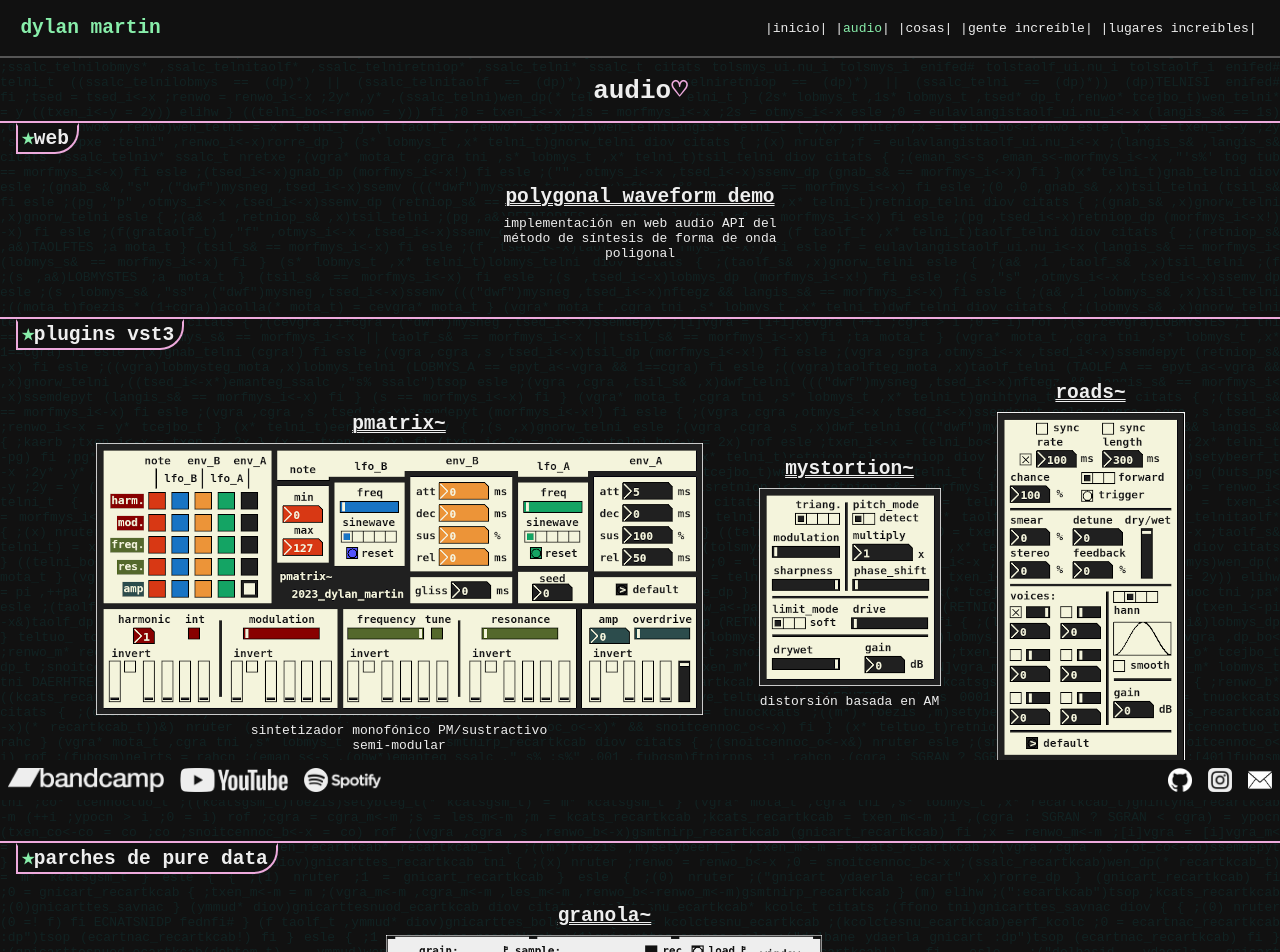
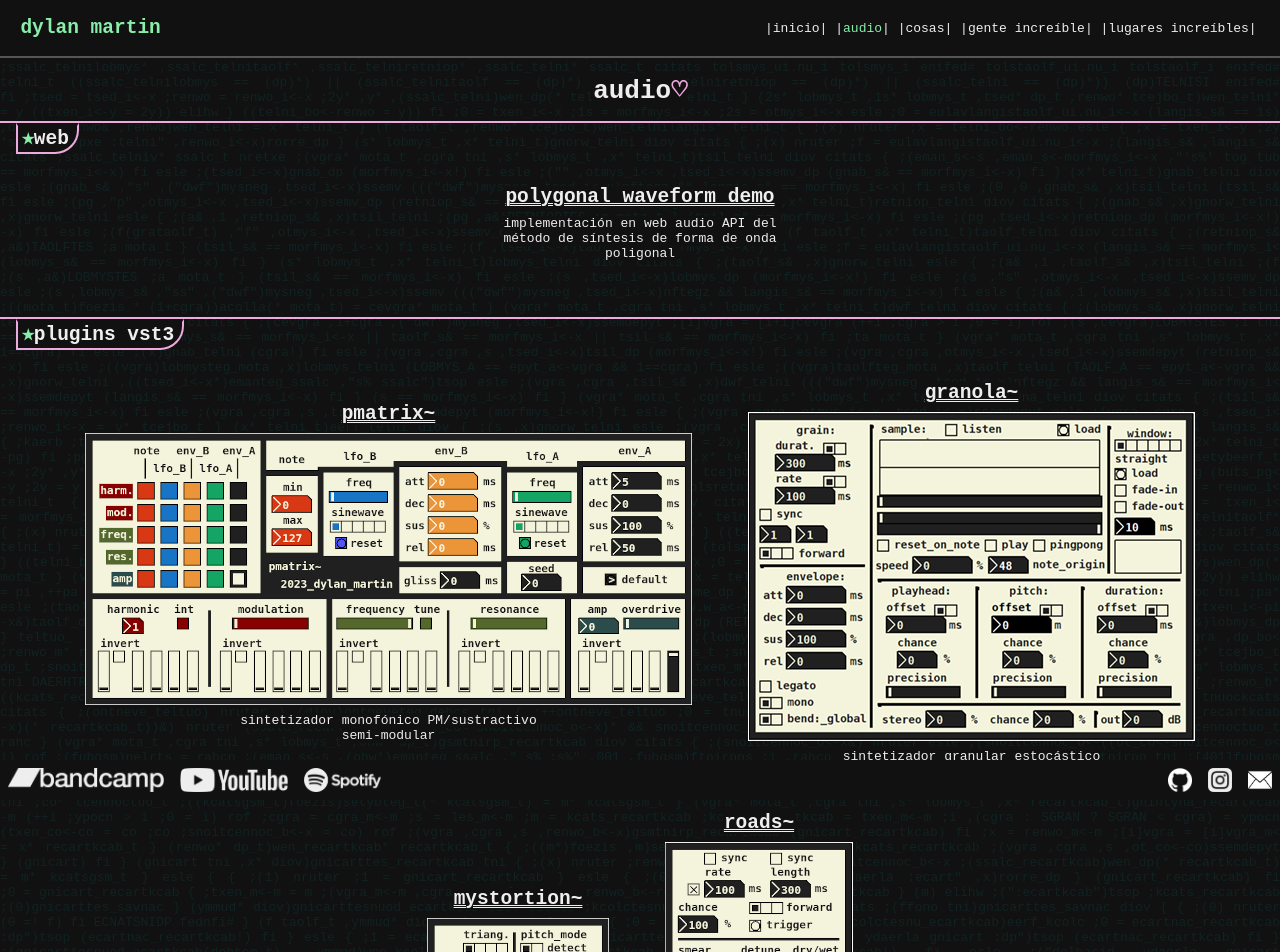
Before and after one commit to martindylan/martindylan.github.io, a React (Create React App) app: page /audio in a window 1280 px wide. Shown: the top 952 px of the page. Built offline with nearby package versions, Linux system fonts and the light colour scheme.

Commit message:
added granola

```diff
--- a/src/Routes/Audio/Audio.tsx
+++ b/src/Routes/Audio/Audio.tsx
@@ -1,9 +1,9 @@
 import React from 'react';
 import img_pmatrix from './img/pmatrix.png';
+import img_granola from './img/granola.png';
 import img_mystortion from './img/mystortion.png';
 import img_roads from './img/roads.png';
 import img_polywave from './img/polywave.png';
-import img_granola from './img/granola.png';
 import img_dm7617 from './img/dm7617.png';
 import img_pullme from './img/pullme.png';
 import img_dmtools from './img/dmtools.png';
@@ -25,6 +25,7 @@ export default function Audio() {
         <Subtitle name="plugins vst3" />
         <div className="Card-container">
           <Card name="pmatrix~" link="https://github.com/martindylan/pmatrix" description="sintetizador monofónico PM/sustractivo semi-modular" img={img_pmatrix} />
+          <Card name="granola~" link="https://github.com/martindylan/granola" description="sintetizador granular estocástico" img={img_granola} />
           <Card name="mystortion~" link="https://github.com/martindylan/mystortion" description="distorsión basada en AM" img={img_mystortion} />
           <Card name="roads~" link="https://github.com/martindylan/roads" description="efecto de audio granular" img={img_roads} />
         </div>
@@ -33,7 +34,6 @@ export default function Audio() {
         <Subtitle name="parches de pure data" />
         <div className="Card-container">
           <Card name="polywave~" link="https://github.com/martindylan/pd-polywave" description="sintetizador poligonal" img={img_polywave} />
-          <Card name="granola~" link="https://github.com/martindylan/pd-granola" description="sintetizador granular estocástico" img={img_granola} />
           <Card name="pullme~" link="https://github.com/martindylan/pd-pullme" description="resíntesis espectral basada en [sigmund~]" img={img_pullme} />
           <Card name="dm7617~" link="https://github.com/martindylan/pd-dm7617" description="sintetizador fm" img={img_dm7617} />
           <Card name="dmtools" link="https://github.com/martindylan/pd-dmtools" description="surtido de herramientas básicas de audio y de control" img={img_dmtools} />
```
Also changed, not shown: src/Routes/Audio/img/granola.png.
